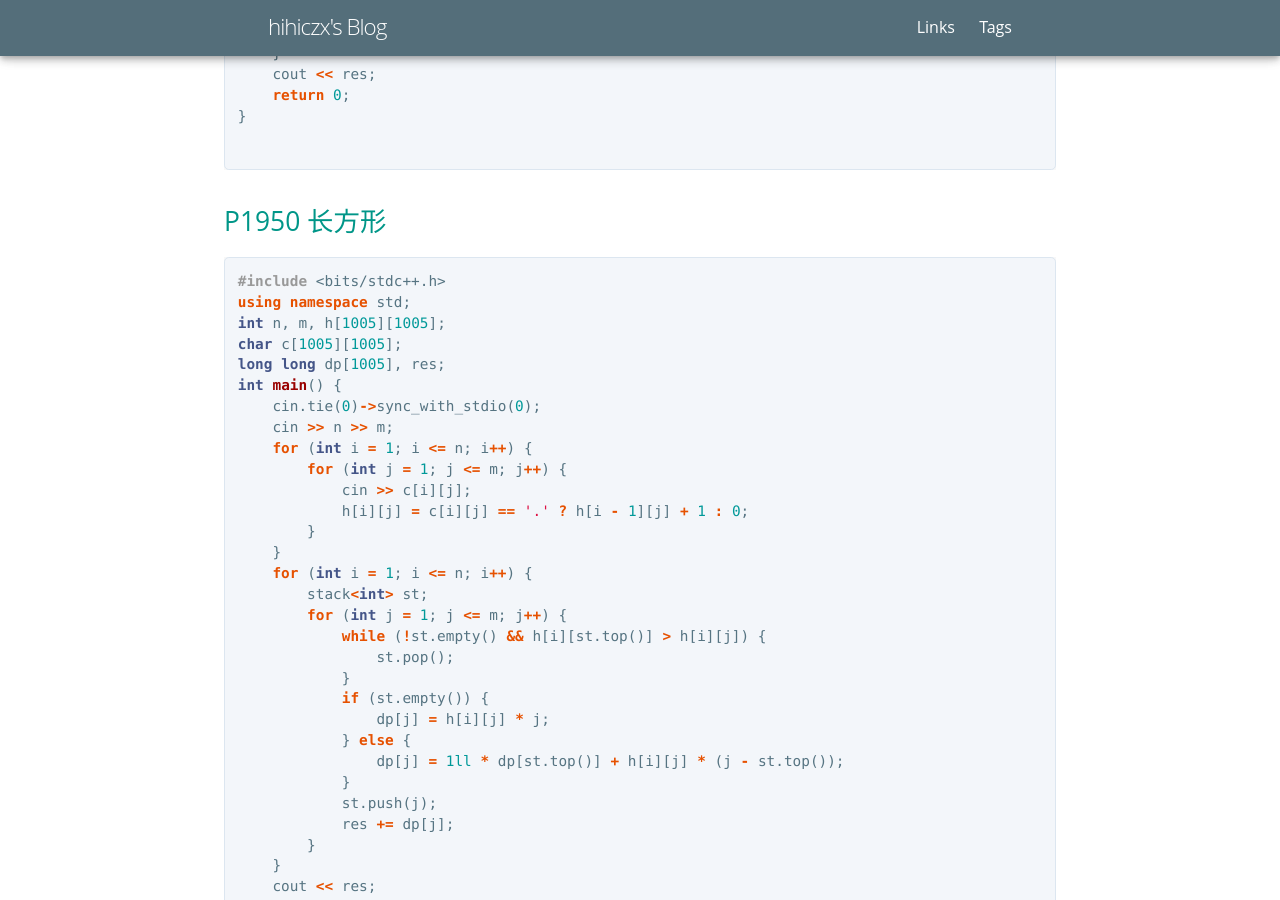
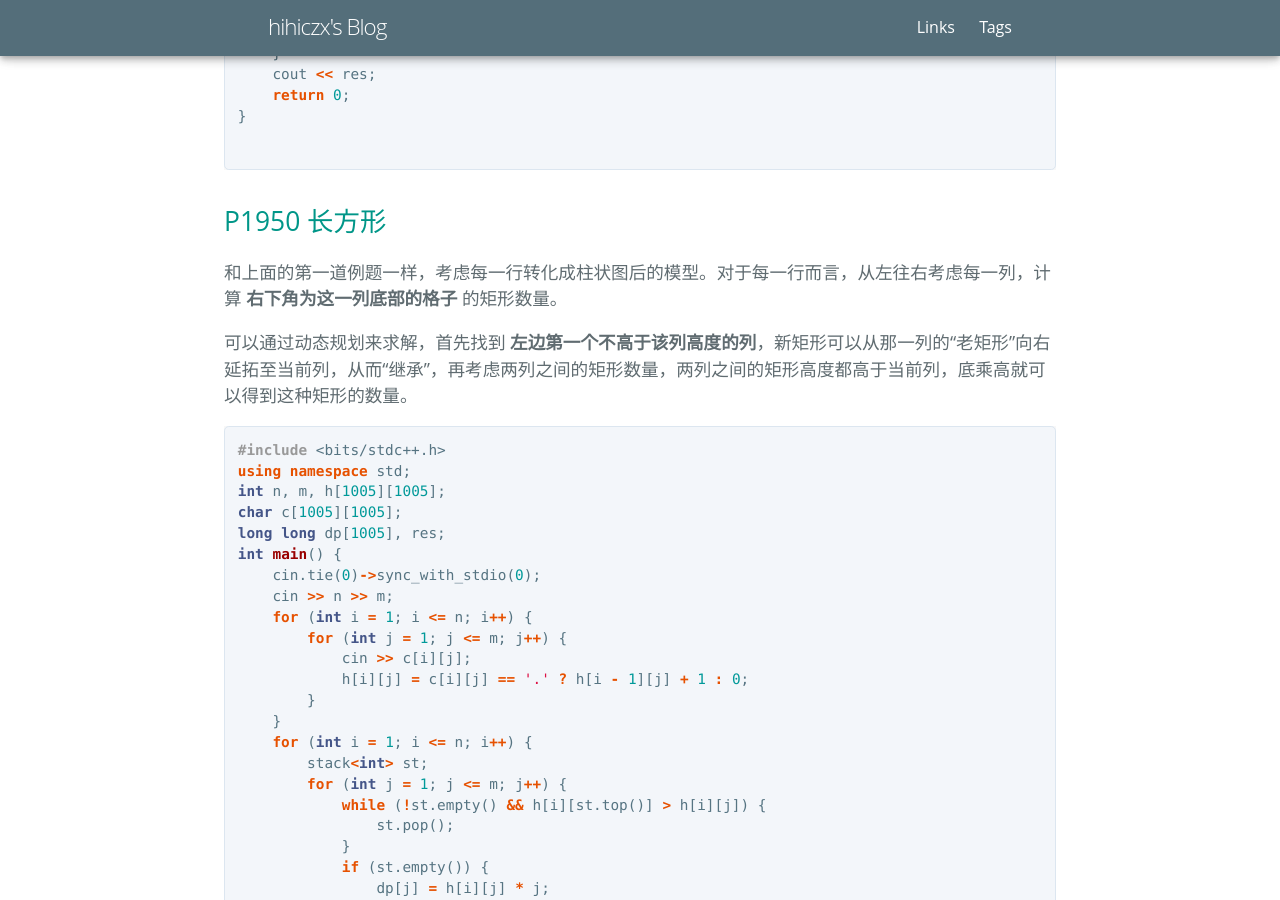
Before and after one commit to BuaaCzx/BuaaCzx.github.io, a Jekyll site: the page built from _posts/2024-1-18-单调栈.md, in a window 1280 px wide and 900 px high, scrolled down 2544 px. Built offline with Jekyll 4.4.1, drawn with Linux system fonts in a browser that asks for light colours; some web fonts are replaced.

Commit message:
更新 blog

````diff
--- a/_posts/2024-1-18-单调栈.md
+++ b/_posts/2024-1-18-单调栈.md
@@ -106,6 +106,10 @@ int main() {
 
 ## [P1950 长方形](https://www.luogu.com.cn/problem/P1950)
 
+和上面的第一道例题一样，考虑每一行转化成柱状图后的模型。对于每一行而言，从左往右考虑每一列，计算 **右下角为这一列底部的格子** 的矩形数量。
+
+可以通过动态规划来求解，首先找到 **左边第一个不高于该列高度的列**，新矩形可以从那一列的“老矩形”向右延拓至当前列，从而“继承”，再考虑两列之间的矩形数量，两列之间的矩形高度都高于当前列，底乘高就可以得到这种矩形的数量。
+
 ```cpp
 #include <bits/stdc++.h>
 using namespace std;
````
